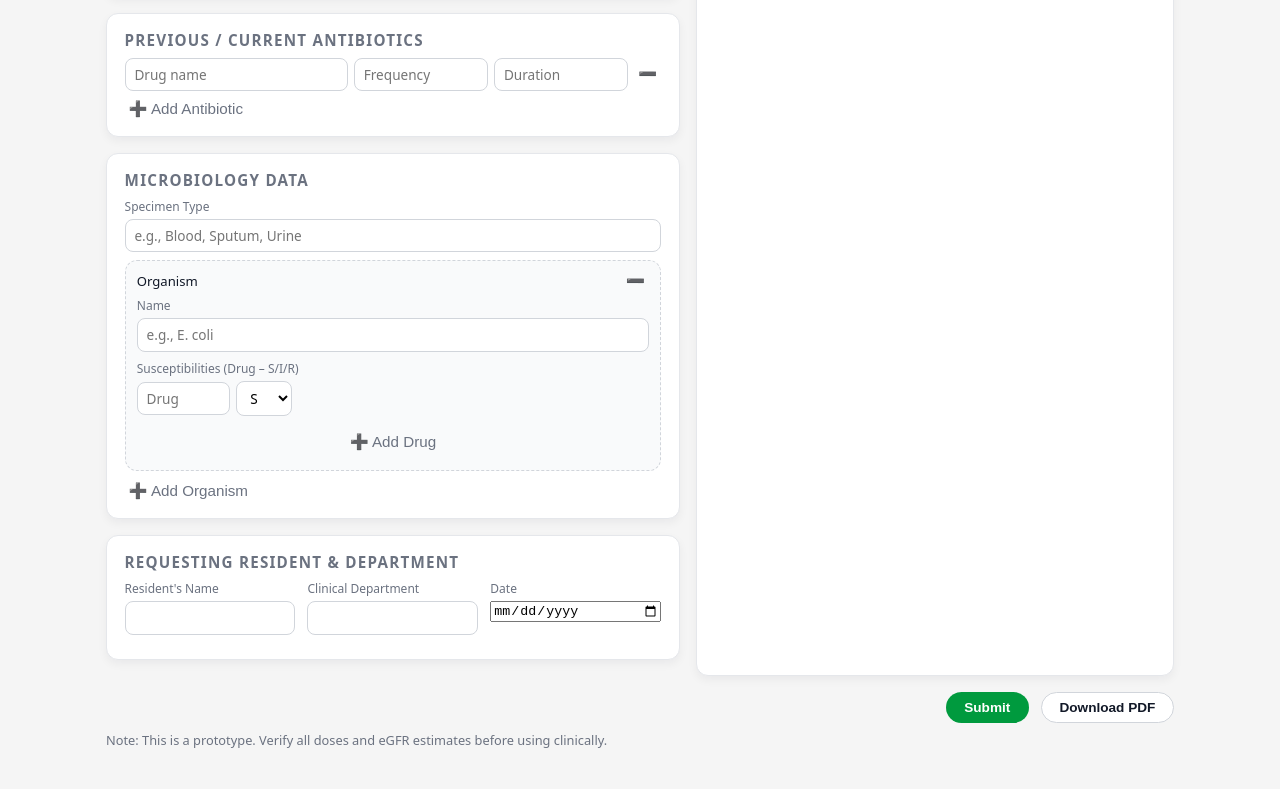
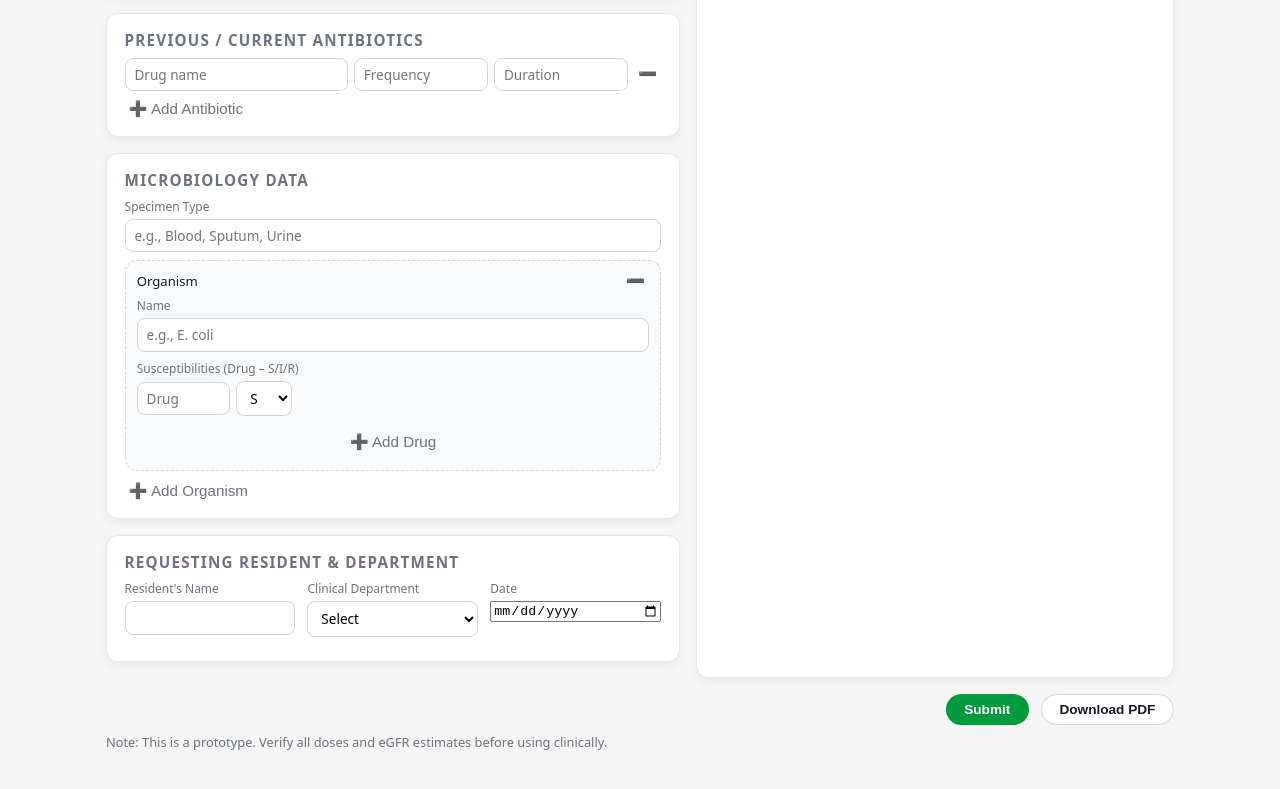
Before and after one commit to maxterrenal-hash/antimicrobialsystem, a plain HTML site: page index.html in a window 1280 px wide. Shown: the part 1086-1875 px from the top of the page. Drawn offline with Linux system fonts and the light colour scheme.

Commit message:
Update index.html

```diff
--- a/index.html
+++ b/index.html
@@ -537,7 +537,20 @@
             </div>
             <div class="field">
               <label>Clinical Department</label>
-              <input type="text" id="clinicalDept" />
+              <select id="clinicalDept">
+                <option value="">Select</option>
+                <option>Internal Medicine</option>
+                <option>Surgery</option>
+                <option>Otorhinolaryngology - Head and Neck Surgery</option>
+                <option>Ophthalmology</option>
+                <option>Obstetrics and Gynecology</option>
+                <option>Anesthesiology</option>
+                <option>Family and Community Medicine</option>
+                <option>Pediatrics</option>
+                <option>Physical and Rehabilitation Medicine</option>
+                <option>Emergency</option>
+                <option>Prehospital and Disaster Medicine</option>
+              </select>
             </div>
             <div class="field">
               <label>Date</label>
```
